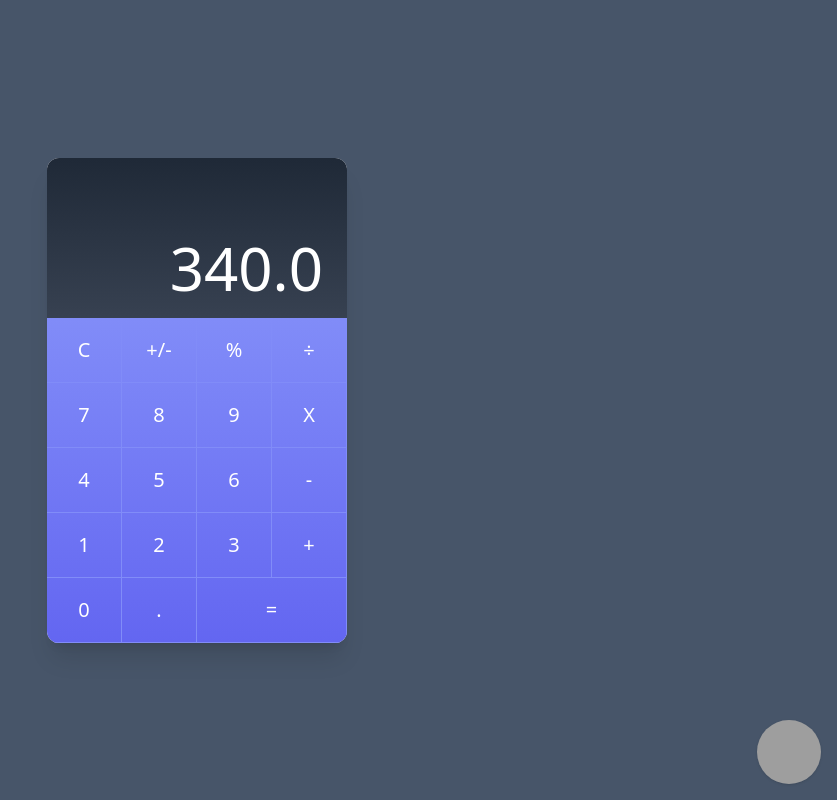
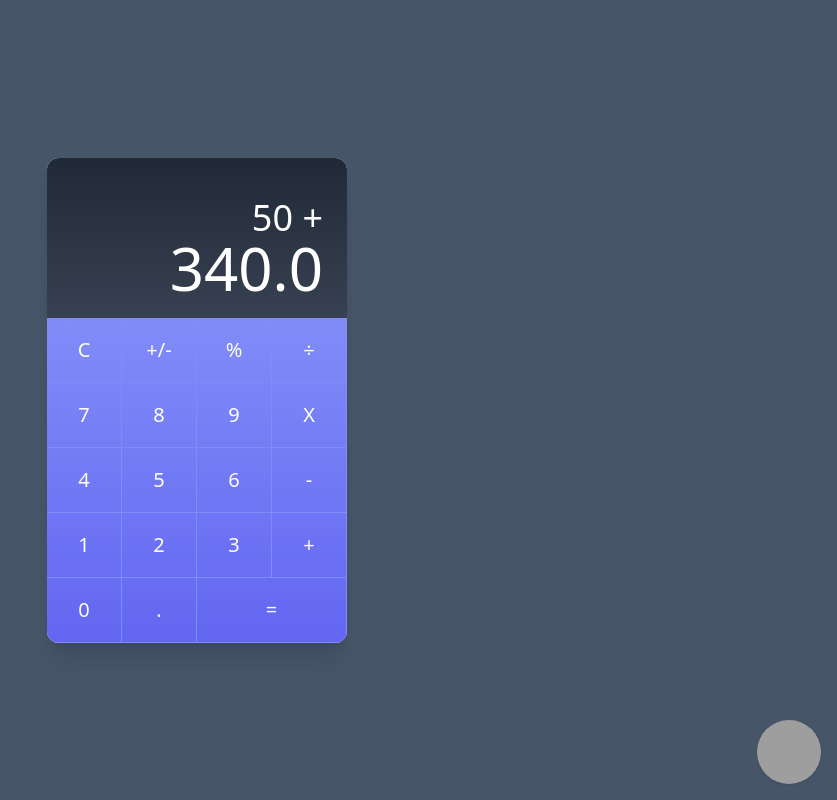
Before and after one commit to JCUrquiza/Angular-Zoneless.-First-practice, an Angular app: page /calculator in a window 1280 px wide. Shown: the whole page, without its empty margins (443-1280 px from the left). Built offline with nearby package versions, Linux system fonts and the light colour scheme; grey boxes are pictures that could not be loaded.

Commit message:
feature: outputEmittedRed and Signal ViewChild

```diff
--- a/src/app/calculator/components/calculator-button/calculator-button.component.html
+++ b/src/app/calculator/components/calculator-button/calculator-button.component.html
@@ -1,5 +1,9 @@
 <!-- <div class="w-1/4 border-r border-b border-indigo-400"> -->
-<button class="w-full h-16 outline-none focus:outline-none hover:bg-indigo-700 hover:bg-opacity-20 text-white text-xl font-light">
+<button
+  class="w-full h-16 outline-none focus:outline-none hover:bg-indigo-700 hover:bg-opacity-20 text-white text-xl font-light"
+  (click)="handleClick()"
+  #button
+>
   <!-- [class.is-command]="isCommand()" -->
   <ng-content />
 </button>
--- a/src/app/calculator/components/calculator-button/calculator-button.component.ts
+++ b/src/app/calculator/components/calculator-button/calculator-button.component.ts
@@ -1,4 +1,4 @@
-import { ChangeDetectionStrategy, Component, HostBinding, input } from '@angular/core';
+import { ChangeDetectionStrategy, Component, ElementRef, HostBinding, input, output, viewChild } from '@angular/core';
 
 @Component({
   selector: 'calculator-button',
@@ -13,6 +13,9 @@ import { ChangeDetectionStrategy, Component, HostBinding, input } from '@angular
   // encapsulation: ViewEncapsulation.None
 })
 export class CalculatorButtonComponent {
+
+  public onClick = output<string>();
+  public contentValue = viewChild<ElementRef<HTMLButtonElement>>('button');
 
   public isCommand = input(false, {
     transform: (value: boolean | string) =>
@@ -34,4 +37,14 @@ export class CalculatorButtonComponent {
     return this.isDoubleSize()
   }
 
+  handleClick() {
+    if ( !this.contentValue()?.nativeElement ) {
+      return;
+    }
+
+    const value = this.contentValue()!.nativeElement.innerText;
+
+    this.onClick.emit(value.trim());
+  }
+
 }
--- a/src/app/calculator/components/calculator/calculator.component.html
+++ b/src/app/calculator/components/calculator/calculator.component.html
@@ -2,53 +2,40 @@
   class="w-screen h-40 bg-gradient-to-b from-gray-800 to-gray-700 flex items-end text-right"
   style="max-width: 300px;"
 >
-  <div class="w-full py-5 px-6 text-6xl text-white font-thin">340.0</div>
+  <div class="w-full py-5 px-6 text-6xl text-white font-thin">
+    <span class="text-4xl"> 50 + </span>
+    <br />
+    <span> 340.0 </span>
+  </div>
 </div>
 <div class="w-full bg-gradient-to-b from-indigo-400 to-indigo-500">
   <div class="flex w-full">
-
-    <!-- <div class="w-1/4 border-r border-b border-indigo-400">
-      <button
-        class="w-full h-16 outline-none focus:outline-none hover:bg-indigo-700 hover:bg-opacity-20 text-white text-opacity-50 text-xl font-light"
-      >
-        C
-      </button>
-    </div> -->
-    <calculator-button>C</calculator-button>
-    <calculator-button>+/-</calculator-button>
-    <calculator-button>%</calculator-button>
-    <calculator-button isCommand>÷</calculator-button>
-
+    <calculator-button (onClick)="handleClick($event)">C</calculator-button>
+    <calculator-button (onClick)="handleClick($event)">+/-</calculator-button>
+    <calculator-button (onClick)="handleClick($event)">%</calculator-button>
+    <calculator-button (onClick)="handleClick($event)" isCommand>÷</calculator-button>
   </div>
   <div class="flex w-full">
-
-    <calculator-button>7</calculator-button>
-    <calculator-button>8</calculator-button>
-    <calculator-button>9</calculator-button>
-    <calculator-button isCommand>X</calculator-button>
-
+    <calculator-button (onClick)="handleClick($event)">7</calculator-button>
+    <calculator-button (onClick)="handleClick($event)">8</calculator-button>
+    <calculator-button (onClick)="handleClick($event)">9</calculator-button>
+    <calculator-button (onClick)="handleClick($event)" isCommand>X</calculator-button>
   </div>
   <div class="flex w-full">
-
-    <calculator-button>4</calculator-button>
-    <calculator-button>5</calculator-button>
-    <calculator-button>6</calculator-button>
-    <calculator-button isCommand>-</calculator-button>
-
+    <calculator-button (onClick)="handleClick($event)">4</calculator-button>
+    <calculator-button (onClick)="handleClick($event)">5</calculator-button>
+    <calculator-button (onClick)="handleClick($event)">6</calculator-button>
+    <calculator-button (onClick)="handleClick($event)" isCommand>-</calculator-button>
   </div>
   <div class="flex w-full">
-
-    <calculator-button>1</calculator-button>
-    <calculator-button>2</calculator-button>
-    <calculator-button>3</calculator-button>
-    <calculator-button isCommand>+</calculator-button>
-
+    <calculator-button (onClick)="handleClick($event)">1</calculator-button>
+    <calculator-button (onClick)="handleClick($event)">2</calculator-button>
+    <calculator-button (onClick)="handleClick($event)">3</calculator-button>
+    <calculator-button (onClick)="handleClick($event)" isCommand>+</calculator-button>
   </div>
   <div class="flex w-full">
-
-    <calculator-button>0</calculator-button>
-    <calculator-button>.</calculator-button>
-    <calculator-button isCommand isDoubleSize> = </calculator-button>
-
+    <calculator-button (onClick)="handleClick($event)">0</calculator-button>
+    <calculator-button (onClick)="handleClick($event)">.</calculator-button>
+    <calculator-button (onClick)="handleClick($event)" isCommand isDoubleSize> = </calculator-button>
   </div>
 </div>
--- a/src/app/calculator/components/calculator/calculator.component.ts
+++ b/src/app/calculator/components/calculator/calculator.component.ts
@@ -15,4 +15,8 @@ import { CalculatorButtonComponent } from "../calculator-button/calculator-butto
 })
 export class CalculatorComponent {
 
+  handleClick(key: string) {
+    console.log({ key });
+  }
+
 }
```
